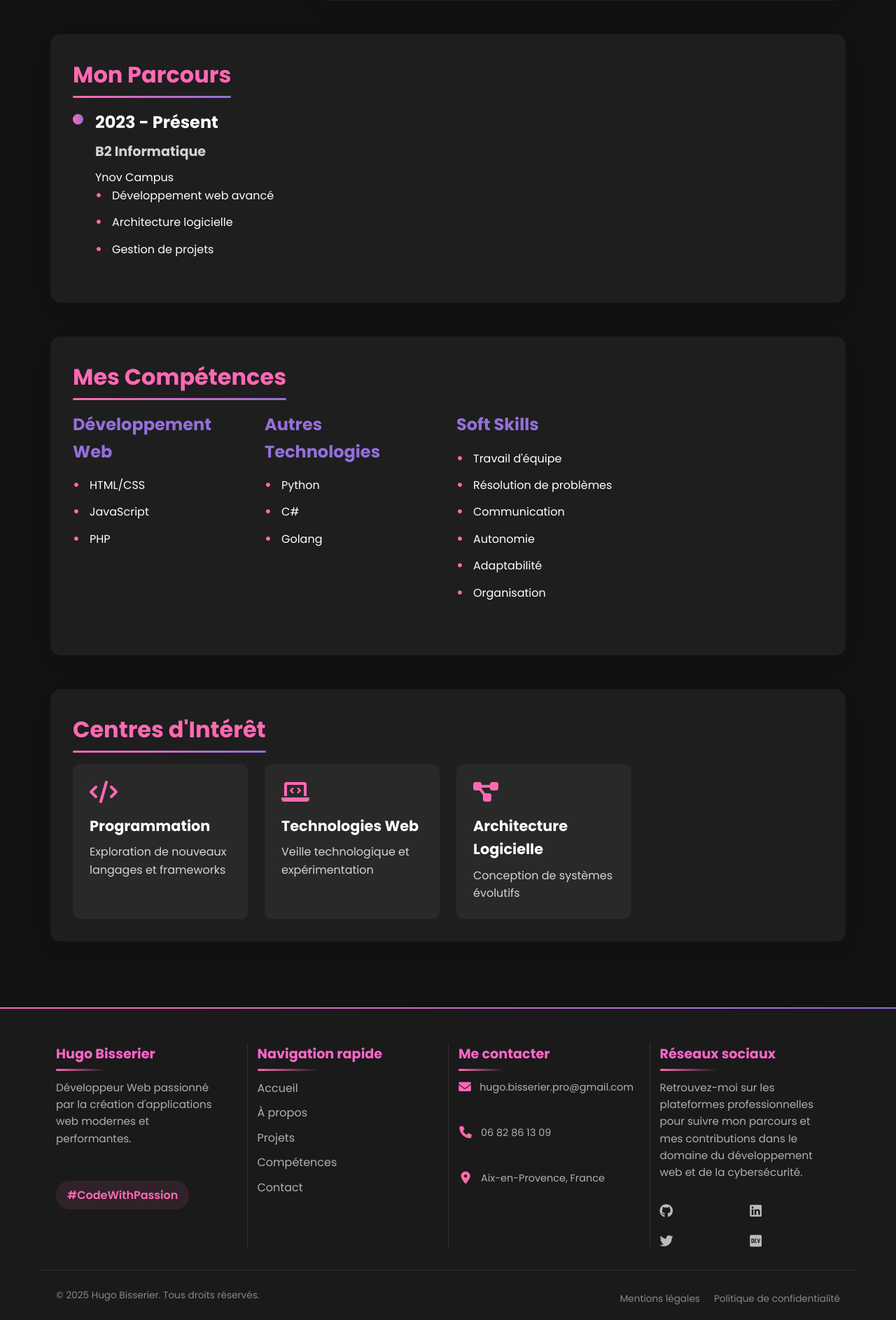
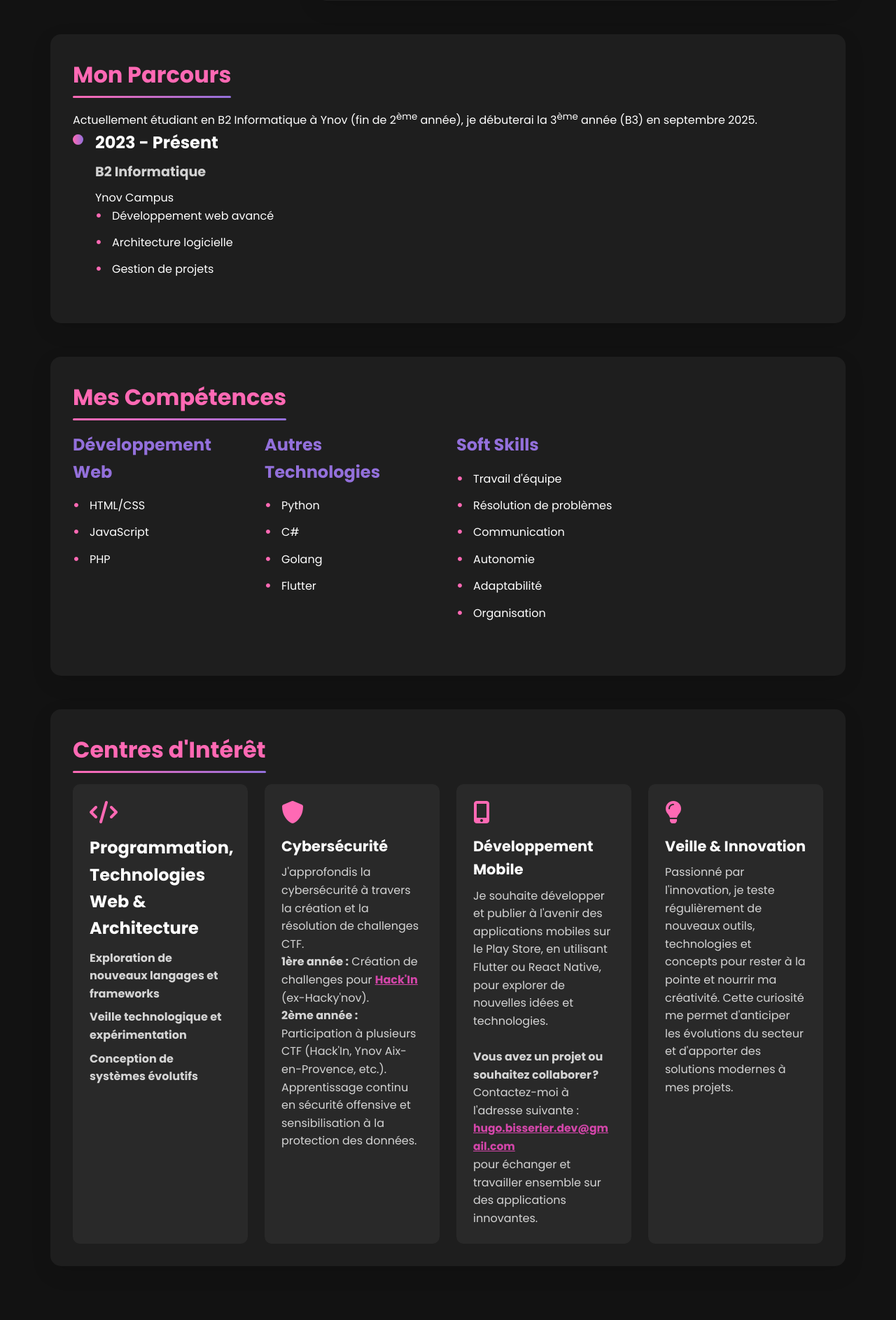
Before and after one commit to MentalOfCrow/dev-portfolio, a PHP site: page /about in a window 1280 px wide. Shown: the part 663-2550 px from the top of the page at 70% size. Before the commit the page ends 2528 px from the top, so only its background shows below. Run offline with PHP 8.4, Linux system fonts and the light colour scheme.

Commit message:
Update about.php

```diff
--- a/views/pages/about.php
+++ b/views/pages/about.php
@@ -28,6 +28,9 @@ $current_page = "about";
     <section class="about-parcours">
         <div class="parcours-container">
             <h2 data-translate="about_path_title">Mon Parcours</h2>
+            <p class="parcours-intro">
+                Actuellement étudiant en B2 Informatique à Ynov (fin de 2<sup>ème</sup> année), je débuterai la 3<sup>ème</sup> année (B3) en septembre 2025.
+            </p>
             <div class="parcours-item">
                 <h3 data-translate="about_timeline_date">2023 - Présent</h3>
                 <h4 data-translate="about_timeline_title">B2 Informatique</h4>
@@ -62,6 +65,7 @@ $current_page = "about";
                         <li class="competence-item">Python</li>
                         <li class="competence-item">C#</li>
                         <li class="competence-item">Golang</li>
+                        <li class="competence-item">Flutter</li>
                     </ul>
                 </div>
 
@@ -87,18 +91,38 @@ $current_page = "about";
             <div class="interets-grid">
                 <div class="interet-item">
                     <i class="fas fa-code"></i>
-                    <h3 data-translate="about_interest1_title">Programmation</h3>
-                    <p data-translate="about_interest1_desc">Exploration de nouveaux langages et frameworks</p>
+                    <h3 style="font-weight:bold; font-size:1.5em; margin-bottom:10px;">Programmation, Technologies Web & Architecture</h3>
+                    <p style="margin-bottom:8px;"><strong>Exploration de nouveaux langages et frameworks</strong></p>
+                    <p style="margin-bottom:8px;"><strong>Veille technologique et expérimentation</strong></p>
+                    <p style="margin-bottom:0;"><strong>Conception de systèmes évolutifs</strong></p>
                 </div>
                 <div class="interet-item">
-                    <i class="fas fa-laptop-code"></i>
-                    <h3 data-translate="about_interest2_title">Technologies Web</h3>
-                    <p data-translate="about_interest2_desc">Veille technologique et expérimentation</p>
+                    <i class="fas fa-shield-alt"></i>
+                    <h3 data-translate="about_interest4_title">Cybersécurité</h3>
+                    <p data-translate="about_interest4_desc">
+                        J'approfondis la cybersécurité à travers la création et la résolution de challenges CTF.<br>
+                        <strong>1ère année :</strong> Création de challenges pour <a href="https://hackin.fr" target="_blank" style="color:#ff4ecb;text-decoration:underline;font-weight:bold;">Hack'In</a> (ex-Hacky'nov).<br>
+                        <strong>2ème année :</strong> Participation à plusieurs CTF (Hack'In, Ynov Aix-en-Provence, etc.).<br>
+                        Apprentissage continu en sécurité offensive et sensibilisation à la protection des données.
+                    </p>
                 </div>
                 <div class="interet-item">
-                    <i class="fas fa-project-diagram"></i>
-                    <h3 data-translate="about_interest3_title">Architecture Logicielle</h3>
-                    <p data-translate="about_interest3_desc">Conception de systèmes évolutifs</p>
+                    <i class="fas fa-mobile-alt"></i>
+                    <h3>Développement Mobile</h3>
+                    <p>
+                        Je souhaite développer et publier à l'avenir des applications mobiles sur le Play Store, en utilisant Flutter ou React Native, pour explorer de nouvelles idées et technologies.<br><br>
+                        <strong>Vous avez un projet ou souhaitez collaborer ?</strong><br>
+                        Contactez-moi à l'adresse suivante&nbsp;:<br>
+                        <a href="mailto:hugo.bisserier.dev@gmail.com" style="color:#ff4ecb;text-decoration:underline;font-weight:bold;word-break:break-all;overflow-wrap:anywhere;font-size:0.97em;">hugo.bisserier.dev@gmail.com</a><br>
+                        pour échanger et travailler ensemble sur des applications innovantes.
+                    </p>
+                </div>
+                <div class="interet-item">
+                    <i class="fas fa-lightbulb"></i>
+                    <h3>Veille & Innovation</h3>
+                    <p>
+                        Passionné par l'innovation, je teste régulièrement de nouveaux outils, technologies et concepts pour rester à la pointe et nourrir ma créativité. Cette curiosité me permet d'anticiper les évolutions du secteur et d'apporter des solutions modernes à mes projets.
+                    </p>
                 </div>
             </div>
         </div>
```
